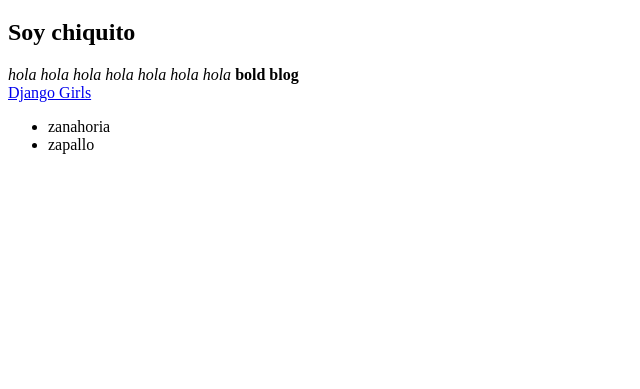
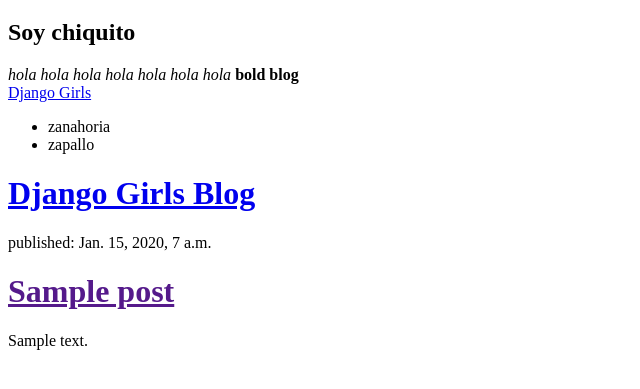
Before and after one commit to nataliabagnasco/my-first-blog, a Django app: template blog/templates/blog/post_list.html in a window 1280 px wide. Shown: the part 189-578 px from the top of the page, without its empty margins (0-640 px from the left). Run offline with Django 3.2, Linux system fonts and the light colour scheme; the template is opened without the code that fills it: values that come from a table or form of the project are taken from there, others are empty; tables that the repository leaves empty hold one stand-in row (values such as "Sample post"); parts of the project's set-up code (start-up, migrations or seed data) failed here and were passed over.

Commit message:
Modified templates to display posts from database.

```diff
--- a/blog/models.py
+++ b/blog/models.py
@@ -17,3 +17,5 @@
 
     def __str__(self):
         return self.title
+from django.shortcuts import render
+from .models import Post
--- a/blog/templates/blog/post_list.html
+++ b/blog/templates/blog/post_list.html
@@ -18,4 +18,15 @@
 <br />
 <a href="https://djangogirls.org">Django Girls</a>
 <ul><li>zanahoria</li><li>zapallo</li></ul>
-<div></div>
+
+<div>
+    <h1><a href="/">Django Girls Blog</a></h1>
+</div>
+
+{% for post in posts %}
+    <div>
+        <p>published: {{ post.published_date }}</p>
+        <h1><a href="">{{ post.title }}</a></h1>
+        <p>{{ post.text|linebreaksbr }}</p>
+    </div>
+{% endfor %}
--- a/blog/views.py
+++ b/blog/views.py
@@ -1,3 +1,7 @@
 from django.shortcuts import render
+from django.utils import timezone
+from .models import Post
+
 def post_list(request):
-    return render(request, 'blog/post_list.html', {})
+    posts = Post.objects.filter(published_date__lte=timezone.now()).order_by('published_date')
+    return render(request, 'blog/post_list.html', {'posts':posts})
```
